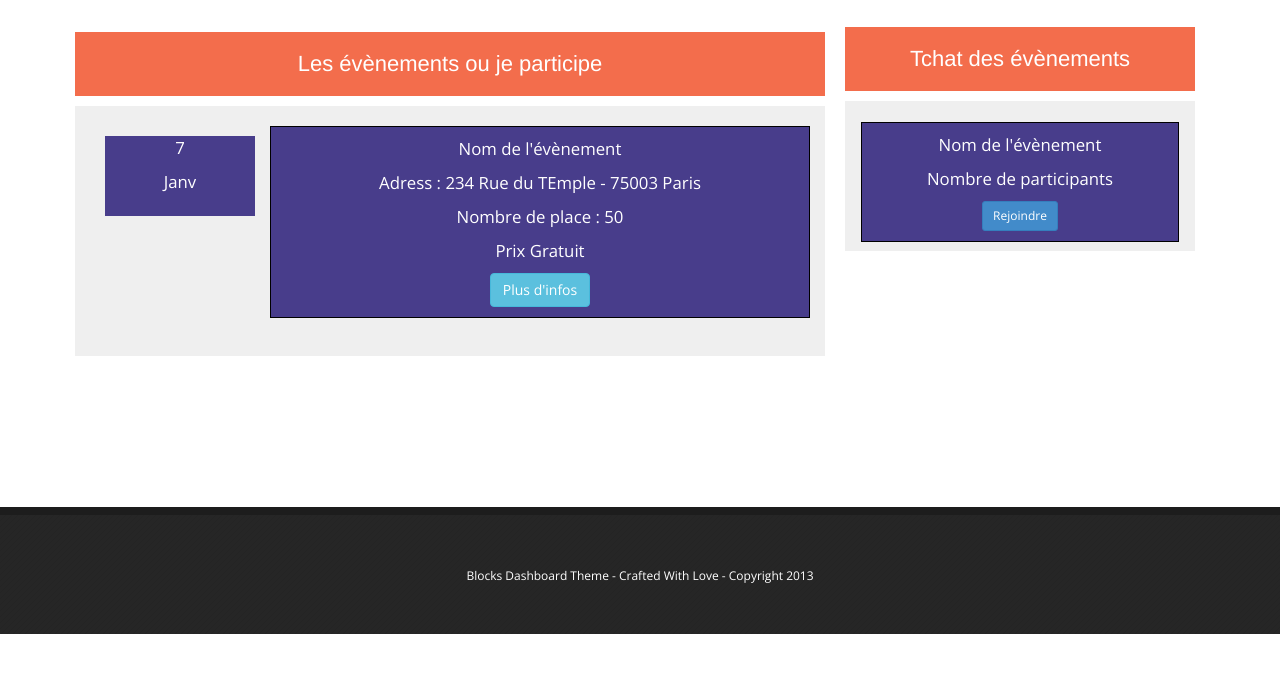
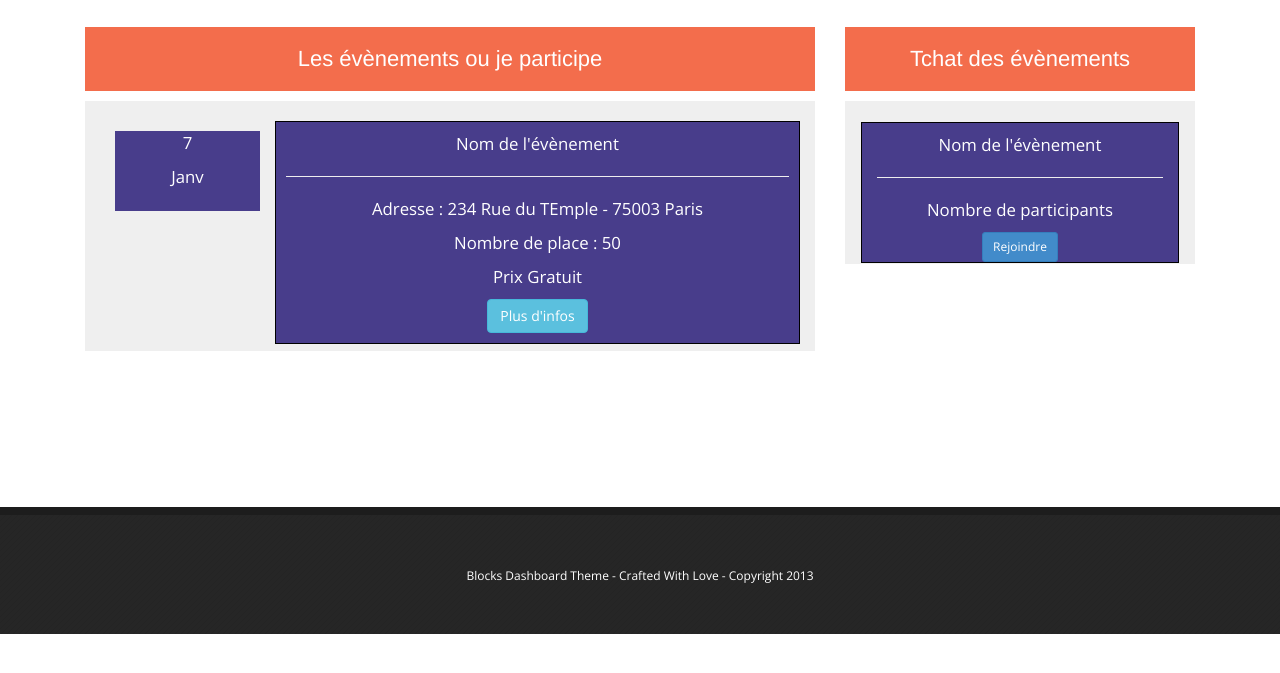
Before and after one commit to Alex-60/Projet_Angular, a plain HTML site: page events.html in a window 1280 px wide. Shown: the part 53-726 px from the top of the page. Drawn offline with nearby package versions, Linux system fonts and the light colour scheme.

Commit message:
maj event zak

```diff
--- a/assets/css/events.css
+++ b/assets/css/events.css
@@ -1,11 +1,9 @@
+
 .div_events{
 
 
-    height: auto;
 
       text-align:center;
-    padding: 5px;
-
 }
 
 .div_events h2{
@@ -109,11 +107,12 @@
 .block_events_tchat{
 
     border: 1px solid ThreeDFace;
-    height: 150px;
-      text-align:center;
+    height: auto;
+    text-align:center;
     background: ThreeDFace;
     font-size: 1.2em;
     color: white;
+
 
 
 }
@@ -122,7 +121,7 @@
 
 
 border: 1px solid black;
-    height: 120px;
+    height: auto;
       text-align:center;
      margin-top: 20px;
      background: darkslateblue;
--- a/events.html
+++ b/events.html
@@ -81,30 +81,29 @@
                                     <div class="date">
                                          <p>7</p>
                                          <p>Janv</p>
-
                                     </div>
                                  </div>
-
 
                                     <div class="block_events_info col-sm-9 col-lg-9">
 
                                                     <p>Nom de l'évènement</p>
-                                                    </hr>
-                                                    <p>Adress : 234 Rue du TEmple - 75003 Paris</p>
+                                                    <hr>
+                                                    <p>Adresse : 234 Rue du TEmple - 75003 Paris</p>
                                                     <p>Nombre de place : 50</p>
                                                     <p>Prix Gratuit </p>
                                                     <a href="#" class="btn btn-info" role="button">Plus d'infos</a>
                                     </div>
-
                             </div>
                             </div>
 
-                               <div class="div_events2 col-sm-12 col-lg-4">
+                               <div class="div_events2 col-sm-12 col-lg-4 ">
 
                                    <h2>Tchat des évènements</h2>
+
                                         <div class="block_events_tchat col-sm-12 col-lg-12">
                                             <div class="block_events_tchat_x col-sm-12 col-lg-12">
                                                 <p>Nom de l'évènement</p>
+                                                <hr>
                                                 <p>Nombre de participants</p>
                                                 <button type="button" class="btn btn-primary btn-sm">Rejoindre</button>
                                             </div>
```
